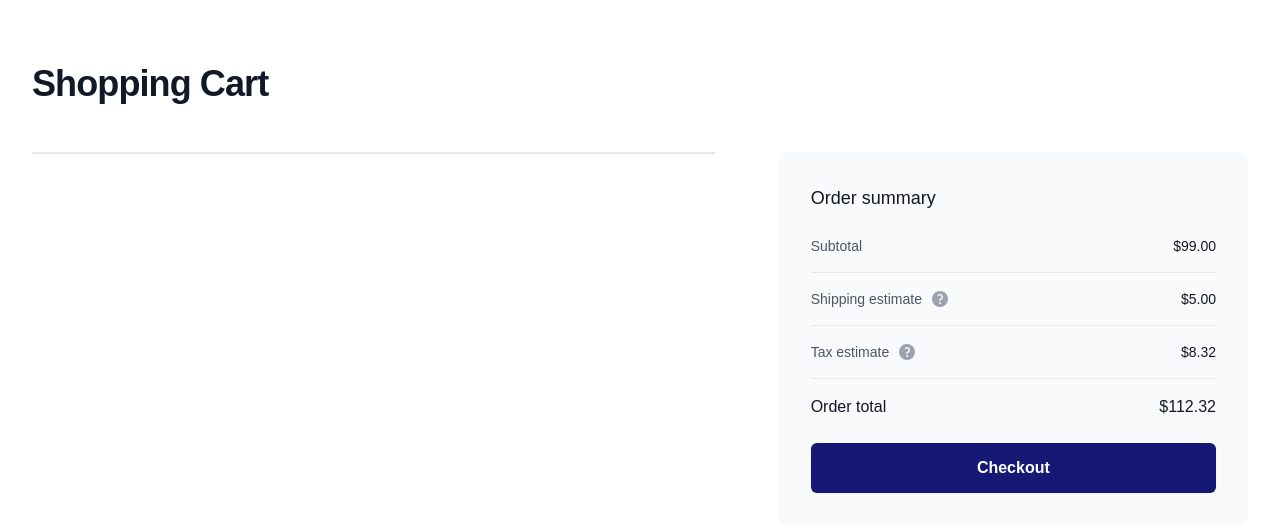
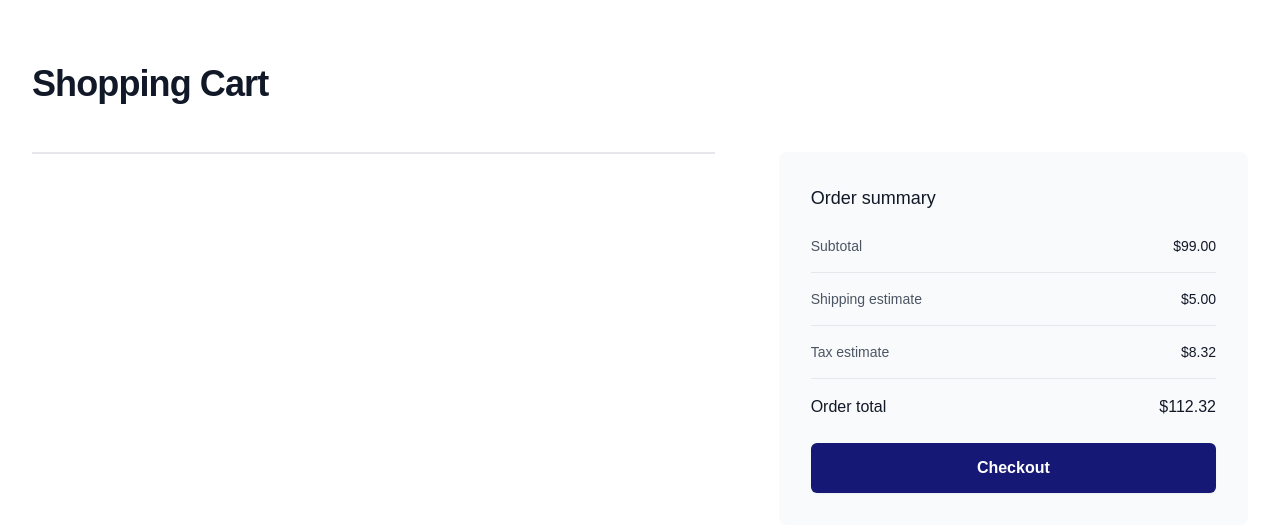
Before and after one commit to Hyperchain-Technolgy/furniture, a React (Vite) app: page /cart in a window 1280 px wide. Shown: the top 532 px of the page. Built offline with nearby package versions, Linux system fonts and the light colour scheme; a web font is replaced by a local one.

Commit message:
refactor cart & order

```diff
--- a/src/Components/Cart.jsx
+++ b/src/Components/Cart.jsx
@@ -1,8 +1,8 @@
-import { CheckIcon, ClockIcon, QuestionMarkCircleIcon, XMarkIcon } from '@heroicons/react/20/solid'
-import Button from './Button'
+import { CheckIcon, ClockIcon, XMarkIcon } from '@heroicons/react/20/solid'
 import { useEffect } from 'react'
 import { getCartProducts } from '../feature/cart/cartSlice'
 import { useDispatch, useSelector } from 'react-redux'
+import OrderSummary from './OrderSummary'
 
 const Cart = () => {
   const dispatch = useDispatch();
@@ -17,7 +17,7 @@ const Cart = () => {
   return (
     <div className="mx-auto max-w-2xl px-4 pb-24 pt-16 sm:px-6 lg:max-w-7xl lg:px-8">
       <h1 className="text-3xl font-bold tracking-tight text-gray-900 sm:text-4xl">Shopping Cart</h1>
-      <form className="mt-12 lg:grid lg:grid-cols-12 lg:items-start lg:gap-x-12 xl:gap-x-16">
+      <div className="mt-12 lg:grid lg:grid-cols-12 lg:items-start lg:gap-x-12 xl:gap-x-16">
         <section aria-labelledby="cart-heading" className="lg:col-span-7">
           <h2 id="cart-heading" className="sr-only">
             Items in your shopping cart
@@ -96,51 +96,8 @@ const Cart = () => {
           </ul>
         </section>
 
-        {/* Order summary */}
-        <section
-          aria-labelledby="summary-heading"
-          className="mt-16 rounded-lg bg-gray-50 px-4 py-6 sm:p-6 lg:col-span-5 lg:mt-0 lg:p-8 sticky top-10"
-        >
-          <h2 id="summary-heading" className="text-lg font-medium text-gray-900">
-            Order summary
-          </h2>
-
-          <dl className="mt-6 space-y-4">
-            <div className="flex items-center justify-between">
-              <dt className="text-sm text-gray-600">Subtotal</dt>
-              <dd className="text-sm font-medium text-gray-900">$99.00</dd>
-            </div>
-            <div className="flex items-center justify-between border-t border-gray-200 pt-4">
-              <dt className="flex items-center text-sm text-gray-600">
-                <span>Shipping estimate</span>
-                <a href="#" className="ml-2 flex-shrink-0 text-gray-400 hover:text-gray-500">
-                  <span className="sr-only">Learn more about how shipping is calculated</span>
-                  <QuestionMarkCircleIcon className="h-5 w-5" aria-hidden="true" />
-                </a>
-              </dt>
-              <dd className="text-sm font-medium text-gray-900">$5.00</dd>
-            </div>
-            <div className="flex items-center justify-between border-t border-gray-200 pt-4">
-              <dt className="flex text-sm text-gray-600">
-                <span>Tax estimate</span>
-                <a href="#" className="ml-2 flex-shrink-0 text-gray-400 hover:text-gray-500">
-                  <span className="sr-only">Learn more about how tax is calculated</span>
-                  <QuestionMarkCircleIcon className="h-5 w-5" aria-hidden="true" />
-                </a>
-              </dt>
-              <dd className="text-sm font-medium text-gray-900">$8.32</dd>
-            </div>
-            <div className="flex items-center justify-between border-t border-gray-200 pt-4">
-              <dt className="text-base font-medium text-gray-900">Order total</dt>
-              <dd className="text-base font-medium text-gray-900">$112.32</dd>
-            </div>
-          </dl>
-
-          <div className="mt-6">
-            <Button content="Checkout" className="w-full rounded-md border border-transparent bg-foreground px-4 py-3 text-base font-semibold text-white shadow-sm hover:bg-indigo-800 focus:outline-none focus:ring-2 focus:ring-indigo-500 focus:ring-offset-2 focus:ring-offset-gray-50" />
-          </div>
-        </section>
-      </form>
+        <OrderSummary />
+      </div>
     </div>
   )
 }
--- /dev/null
+++ b/src/Components/OrderSummary.jsx
@@ -0,0 +1,29 @@
+import Button from "./Button"
+import SummaryItem from "./SummaryItem"
+
+const OrderSummary = () => {
+  return (
+    <section
+      aria-labelledby="summary-heading"
+      className="mt-16 rounded-lg bg-gray-50 px-4 py-6 sm:p-6 lg:col-span-5 lg:mt-0 lg:p-8 sticky top-10"
+    >
+      <h2 id="summary-heading" className="text-lg font-medium text-gray-900">
+        Order summary
+      </h2>
+
+      <dl className="mt-6 space-y-4">
+        <SummaryItem title="Subtotal" amount="$99.00" border="" />
+        <SummaryItem title="Shipping estimate" amount="$5.00" />
+        <SummaryItem title="Tax estimate" amount="$8.32" border="border-t border-gray-200 pt-4" />
+        <SummaryItem title="Order total" amount="$112.32" border="border-t border-gray-200 pt-4" font="text-base font-medium" color="text-gray-900" />
+      </dl>
+
+
+      <div className="mt-6">
+        <Button content="Checkout" className="w-full rounded-md border border-transparent bg-foreground px-4 py-3 text-base font-semibold text-white shadow-sm hover:bg-indigo-800 focus:outline-none focus:ring-2 focus:ring-indigo-500 focus:ring-offset-2 focus:ring-offset-gray-50" />
+      </div>
+    </section>
+  )
+}
+
+export default OrderSummary
--- /dev/null
+++ b/src/Components/SummaryItem.jsx
@@ -0,0 +1,25 @@
+import PropTypes from 'prop-types';
+
+const SummaryItem = ({
+  title, amount,
+  font = 'text-sm',
+  border = 'border-t border-gray-200 pt-4',
+  color = 'text-gray-600'
+}) => {
+  return (
+    <div className={`flex items-center justify-between ${border}`}>
+      <dt className={`${font} ${color}`}>{title}</dt >
+      <dd className={`${font} font-medium text-gray-900`}>{amount}</dd>
+    </div>
+  )
+}
+
+SummaryItem.propTypes = {
+  title: PropTypes.string.isRequired,
+  amount: PropTypes.number.isRequired,
+  font: PropTypes.string,
+  border: PropTypes.string,
+  color: PropTypes.string
+};
+
+export default SummaryItem
```
